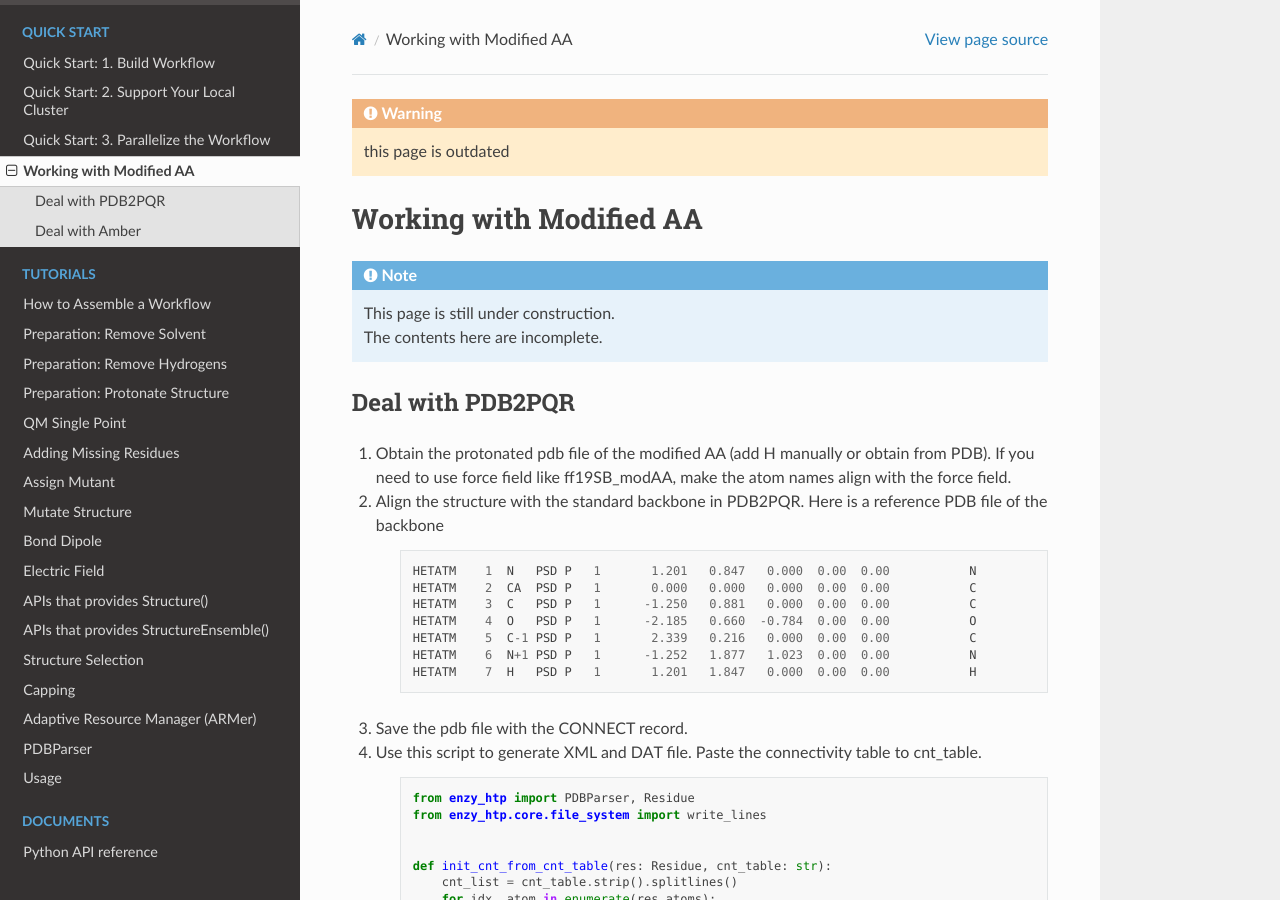
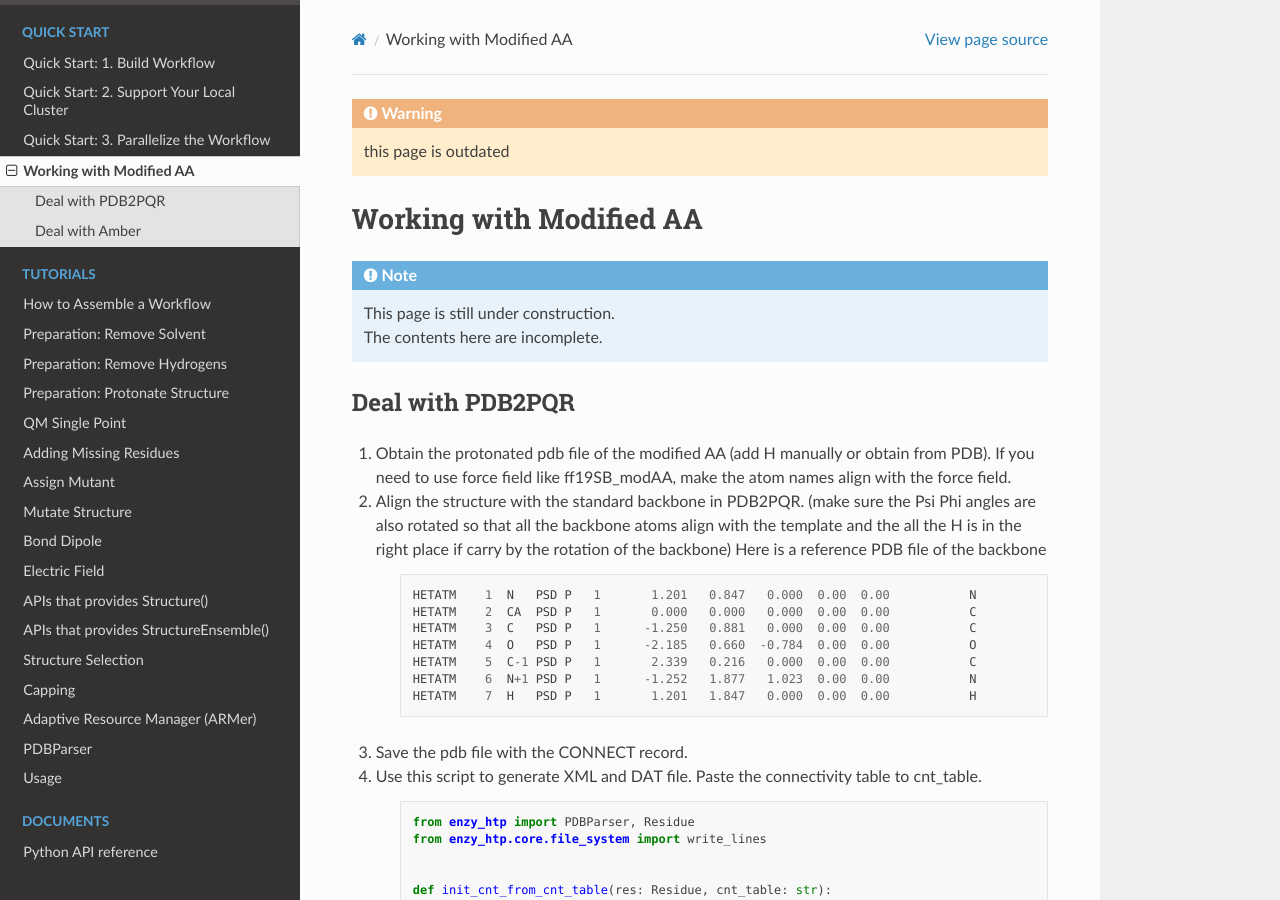
Before and after one commit to ChemBioHTP/enzyhtp_doc, a Sphinx documentation site: the page built from docs/source/modified_aa.rst, in a window 1280 px wide and 900 px high. Built offline with Sphinx 7.4.7 and the Read the Docs theme 2.0.0, drawn with Linux system fonts in a browser that asks for light colours.

Commit message:
Update modified_aa.rst

```diff
--- a/docs/source/modified_aa.rst
+++ b/docs/source/modified_aa.rst
@@ -15,7 +15,7 @@ Deal with PDB2PQR
 --------------------
 
 1. Obtain the protonated pdb file of the modified AA (add H manually or obtain from PDB). If you need to use force field like ff19SB_modAA, make the atom names align with the force field.
-2. Align the structure with the standard backbone in PDB2PQR. Here is a reference PDB file of the backbone
+2. Align the structure with the standard backbone in PDB2PQR. (make sure the Psi Phi angles are also rotated so that all the backbone atoms align with the template and the all the H is in the right place if carry by the rotation of the backbone) Here is a reference PDB file of the backbone
 
     .. code::
 
```
